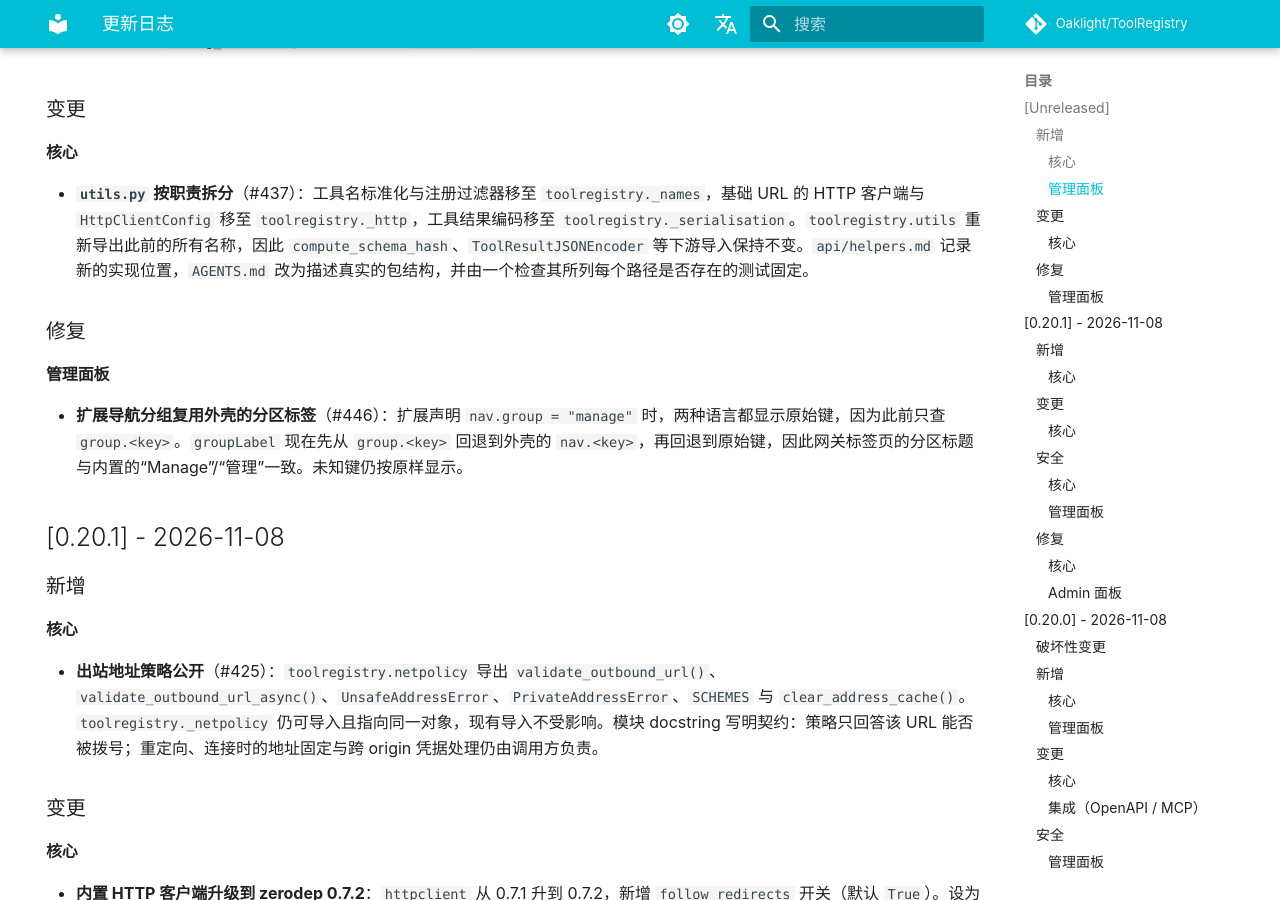
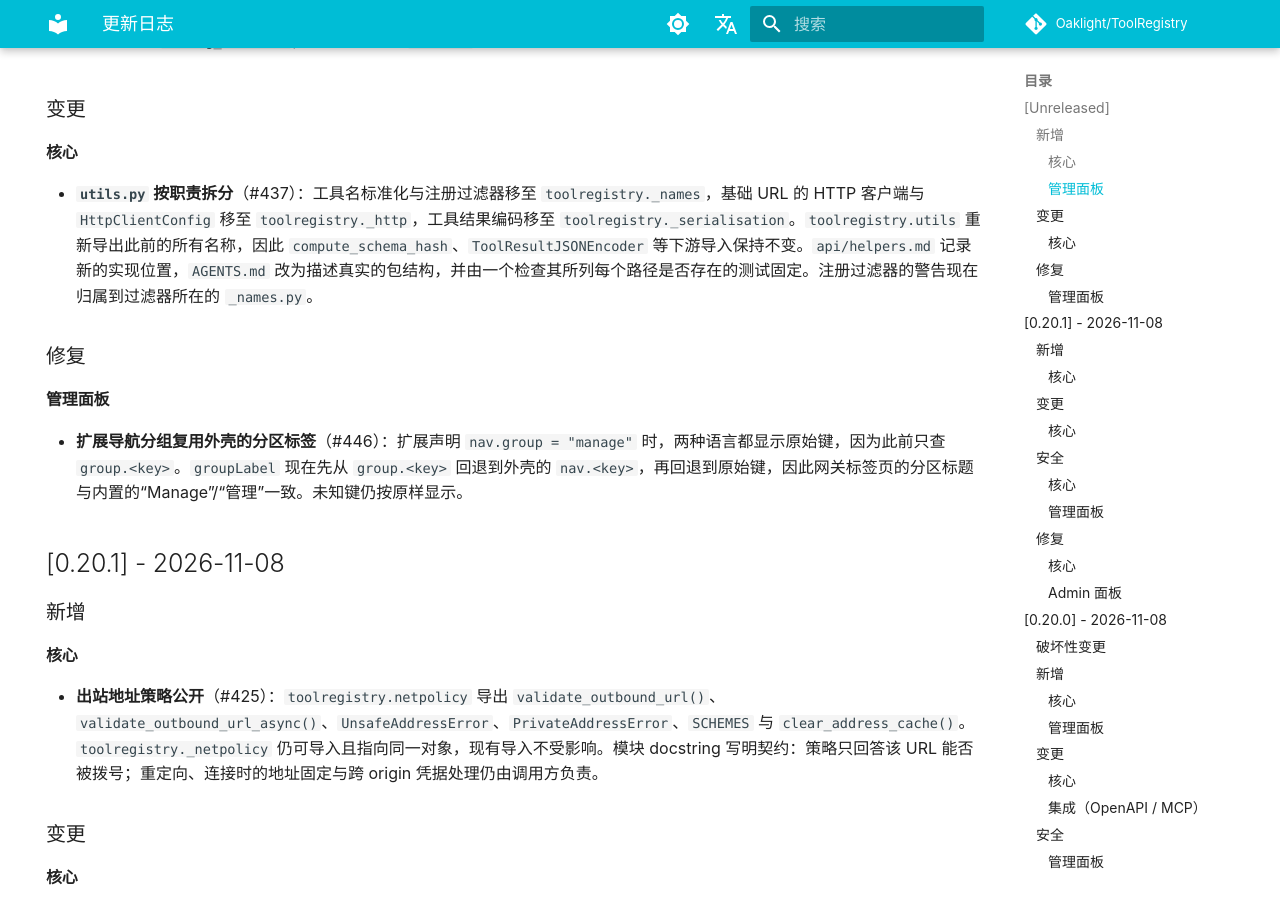
Before and after one commit to Oaklight/ToolRegistry, an MkDocs documentation site: the page built from docs/changelog.md, in a window 1280 px wide and 900 px high, scrolled down 877 px. Built offline with MkDocs 1.6.1 and Material for MkDocs 9.7.7, drawn with Linux system fonts in a browser that asks for light colours; some web fonts are replaced; comment, search, counter and statistics services are not loaded.

```diff
--- a/docs/changelog.md
+++ b/docs/changelog.md
@@ -32,7 +32,7 @@ hide:
 
 #### 核心
 
-- **`utils.py` 按职责拆分**（#437）：工具名标准化与注册过滤器移至 `toolregistry._names`，基础 URL 的 HTTP 客户端与 `HttpClientConfig` 移至 `toolregistry._http`，工具结果编码移至 `toolregistry._serialisation`。`toolregistry.utils` 重新导出此前的所有名称，因此 `compute_schema_hash`、`ToolResultJSONEncoder` 等下游导入保持不变。`api/helpers.md` 记录新的实现位置，`AGENTS.md` 改为描述真实的包结构，并由一个检查其所列每个路径是否存在的测试固定。
+- **`utils.py` 按职责拆分**（#437）：工具名标准化与注册过滤器移至 `toolregistry._names`，基础 URL 的 HTTP 客户端与 `HttpClientConfig` 移至 `toolregistry._http`，工具结果编码移至 `toolregistry._serialisation`。`toolregistry.utils` 重新导出此前的所有名称，因此 `compute_schema_hash`、`ToolResultJSONEncoder` 等下游导入保持不变。`api/helpers.md` 记录新的实现位置，`AGENTS.md` 改为描述真实的包结构，并由一个检查其所列每个路径是否存在的测试固定。注册过滤器的警告现在归属到过滤器所在的 `_names.py`。
 
 ### 修复
 
```
Also changed, not shown: docs/api/helpers.md (+2 -0 lines).
